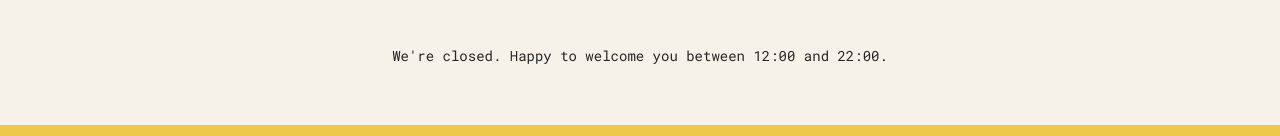
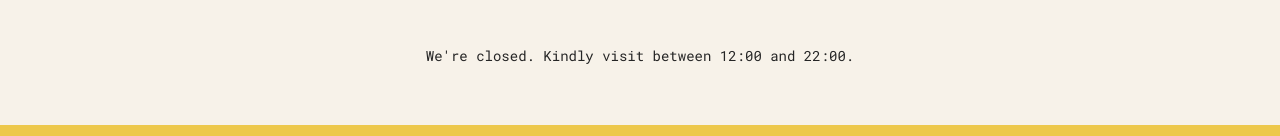
Before and after one commit to SumedhThota/pizza-menu, a React (Create React App) app: page / in a window 1280 px wide. Shown: the part 790-926 px from the top of the page. Built offline with nearby package versions, Linux system fonts and the light colour scheme.

Commit message:
Text edits

```diff
--- a/src/Footer.js
+++ b/src/Footer.js
@@ -11,7 +11,7 @@ export default function Footer (){
         <div class="footer">
             {isOpen?(<Order openHour={openHour} closeHour = {closeHour}/>):
                     (<div className = "order">
-                    <p>We're closed. Happy to welcome you between {openHour}:00 and {closeHour}:00.</p>
+                    <p>We're closed. Kindly visit between {openHour}:00 and {closeHour}:00.</p>
                 </div>)
                 }
         </div>
```
